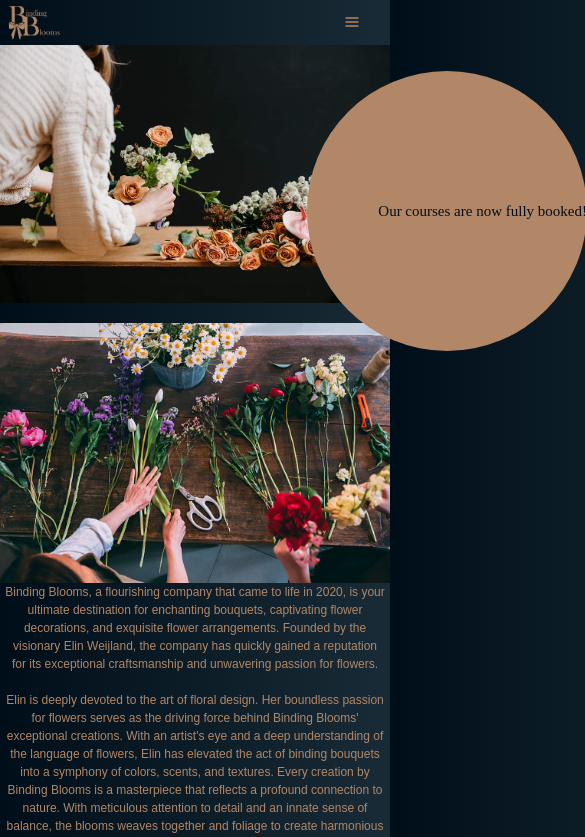
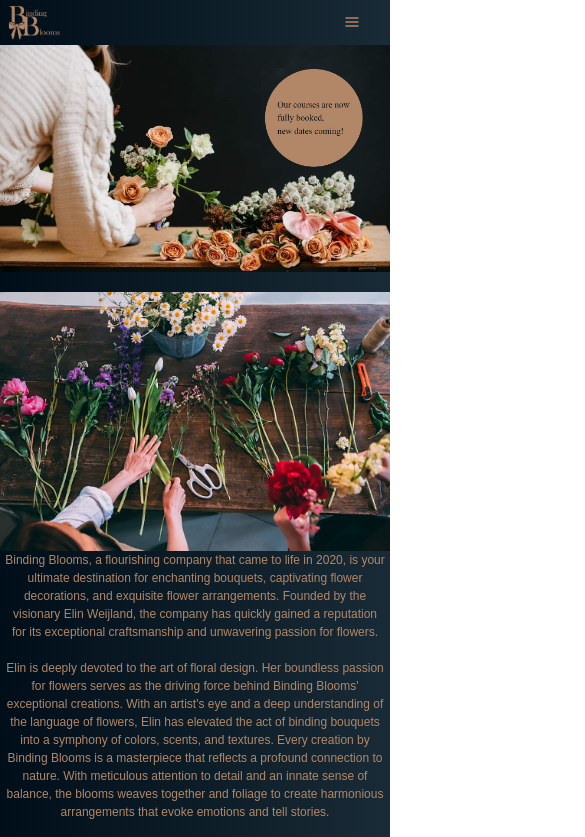
Before and after one commit to JennyWeij/BindingBlooms, a React (Vite) app: page / in a window 390 px wide. Shown: the top 837 px of the page, 585 px wide, since content can reach past the window. Built offline with nearby package versions, Linux system fonts and the light colour scheme.

Commit message:
uppdaterat startsida, cirkel responsiv

```diff
--- a/src/pages/StartPage.tsx
+++ b/src/pages/StartPage.tsx
@@ -25,7 +25,7 @@
           style={{ width: "100vw", height: "100%" }}
         >
           <img
-            src="/images/startsida1.jpg"
+            src="/images/startsida2.jpg"
             alt="Background Image"
             style={{
               width: "100vw",
@@ -34,16 +34,18 @@
             }}
           />
         </Box>
-        <Box
+        {/* <Box
           position="absolute"
-          top="80%"
-          left="50%"
-          transform="translate(40%, 10%)"
+          top={["30%", "50%", "80%"]}
+          left={["10%", "20%", "50%"]}
+          transform="translate(110%, 25%)"
           display="flex"
           alignItems="center"
           justifyContent="end"
-          width="280px"
-          height="280px"
+          width={["100px", "200px", "300px"]}
+          height={["100px", "200px", "300px"]}
+          // width="280px"
+          // height="280px"
           backgroundColor="#B28767"
           borderRadius="50%"
           zIndex={20}
@@ -51,12 +53,13 @@
           <Text
             fontFamily="SourceSansRegular"
             color="#000E19"
-            ml="22px"
-            fontSize={{ base: "15px", md: "27px" }}
+            ml={{ base: "10px", md: "38px" }}
+            fontSize={["10px", "18px", "27px"]}
           >
-            Our courses are now fully booked!
+            Our courses are now fully booked, <br />
+            new dates coming!
           </Text>
-        </Box>
+        </Box> */}
 
         {/* GRID med bild och bildtext */}
         <Grid
```
Also changed, not shown: public/images/startsida2.jpg (added).
